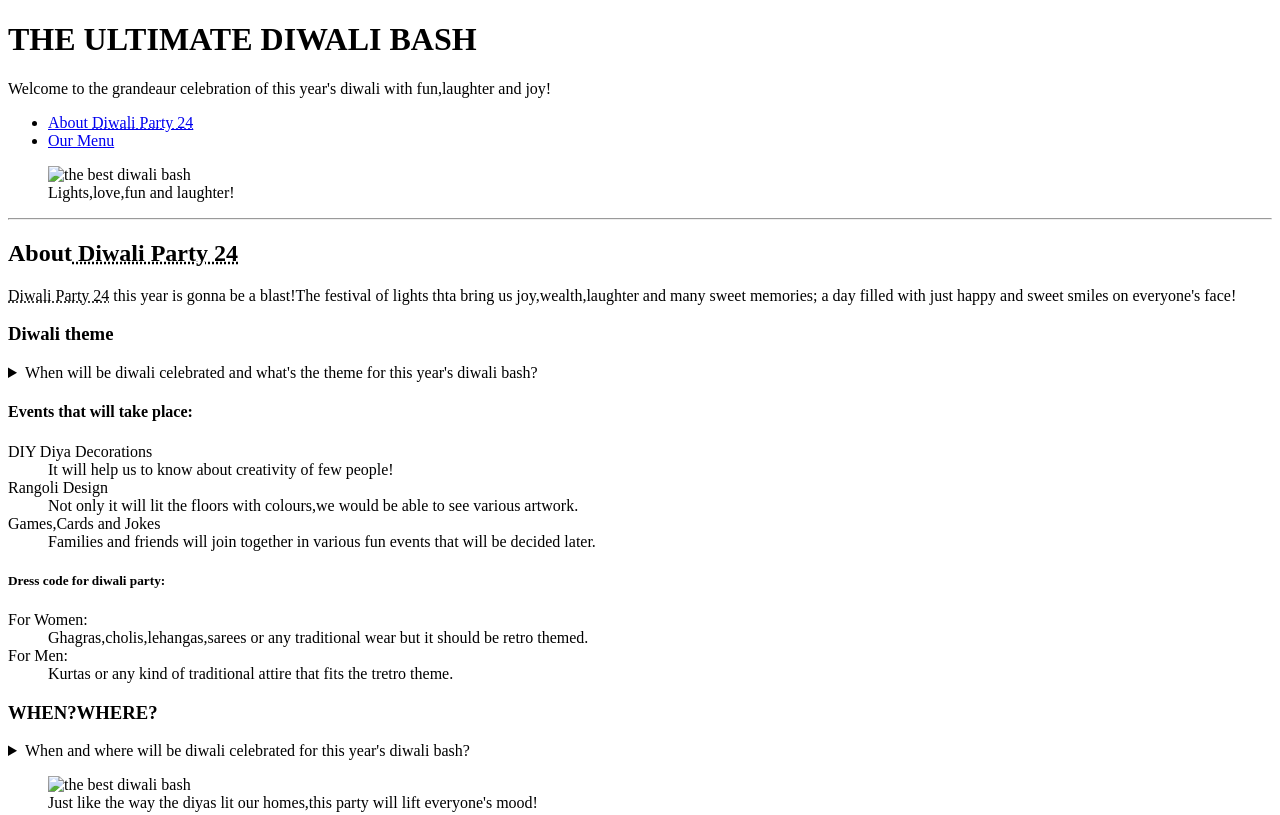
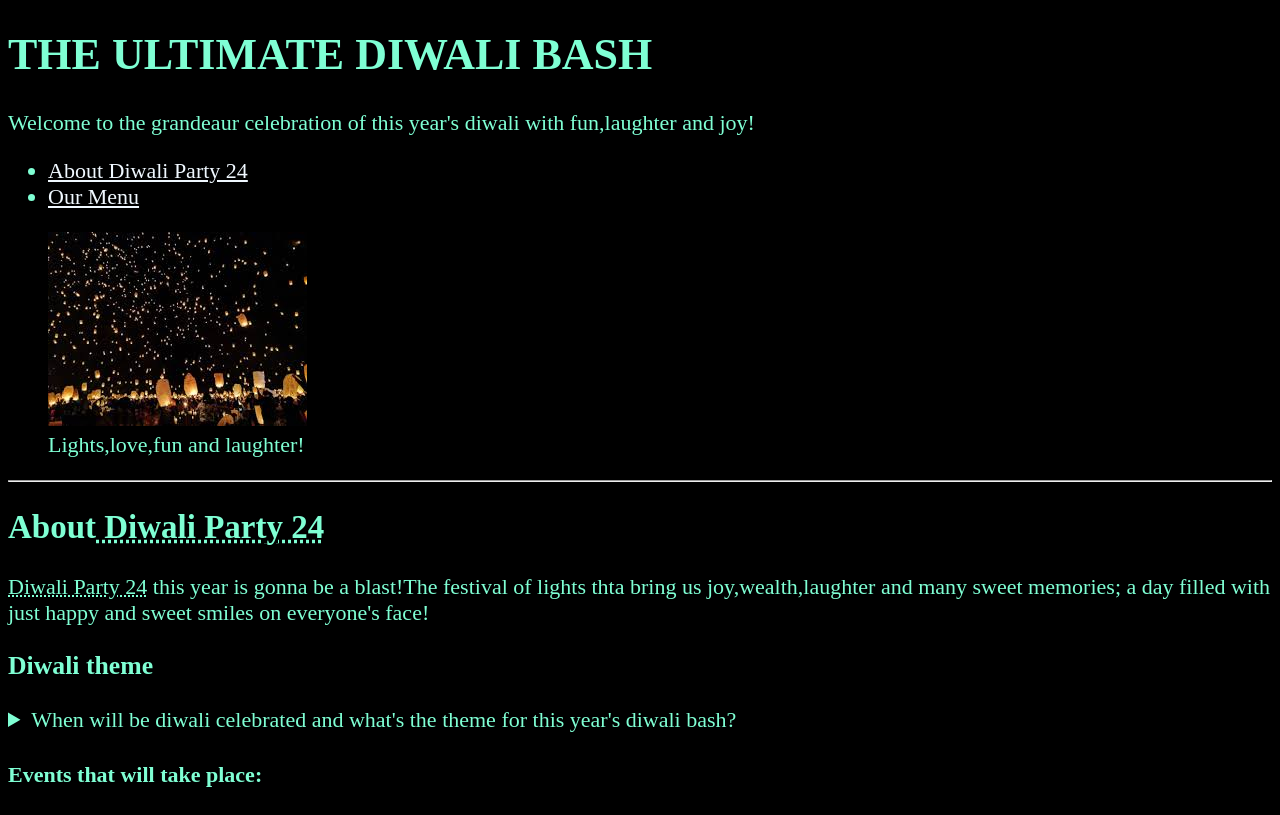
Before and after one commit to Anusuyacodes/Diwalibash, a plain HTML site: page INDEX.html in a window 1280 px wide. Shown: the top 815 px of the page. Drawn offline with Linux system fonts and the light colour scheme; the site is published under a folder, as on GitHub Pages, so addresses that start at the root find nothing.

Commit message:
made some CU-Te-ie changes

```diff
--- a/INDEX.html
+++ b/INDEX.html
@@ -6,7 +6,7 @@
         <meta name="description" content="Survey form for the diwali party that is to be held soon.">
         <title>DIWALI PARTY 2024</title>
         <link rel="icon" href="/diwali images/" type="image/x-icon">
-        <link rel="stylesheet" href="/MAIN.css" type="text/css">
+        <link rel="stylesheet" href="./main.css" type="text/css">
     </head>
     <body>
         <header>
@@ -25,7 +25,7 @@
             </ul>
         </nav>
         <figure>
-            <img src="/diwali images/lantern.jpeg" alt="the best diwali bash"
+            <img src="./diwali images/lantern.jpeg" alt="the best diwali bash"
             title="We love the festive of lights!">
             <figcaption>Lights,love,fun and laughter!</figcaption>
         </figure>
@@ -56,7 +56,7 @@
                             everyone and that will be filled with lots of fun and laughter.
                         </p>
                         <figure>
-                            <img src="/diwali images/Diwali-Party.webp" alt="the best diwali bash"
+                            <img src="./diwali images/Diwali-Party.webp" alt="the best diwali bash"
                             title="The fun and frolic get together!">
                             <figcaption>The retro themed party will make us all fall in love with festivities again!</figcaption>
                         </figure>
@@ -103,7 +103,7 @@
             </details>
         </aside>
         <figure>
-            <img src="/diwali images/diyas.jpg" alt="the best diwali bash"
+            <img src="./diwali images/diyas.jpg" alt="the best diwali bash"
             title="Only lights and laughter this evening!">
             <figcaption>Just like the way the diyas lit our homes,this party will lift everyone's mood!</figcaption>
         </figure>
@@ -226,7 +226,7 @@
     <hr>
     <footer>
         <p>
-    &lt;&lt;&lt;&copy;<a href="about.html">Vihar Kunj
+    &lt;&lt;&lt;&copy;<a href="./about.html">Vihar Kunj
          </a>&gt;&gt;&gt;
         </p>
     <p>
```
Also changed, not shown: ABOUT.html (+11 -0 lines).
